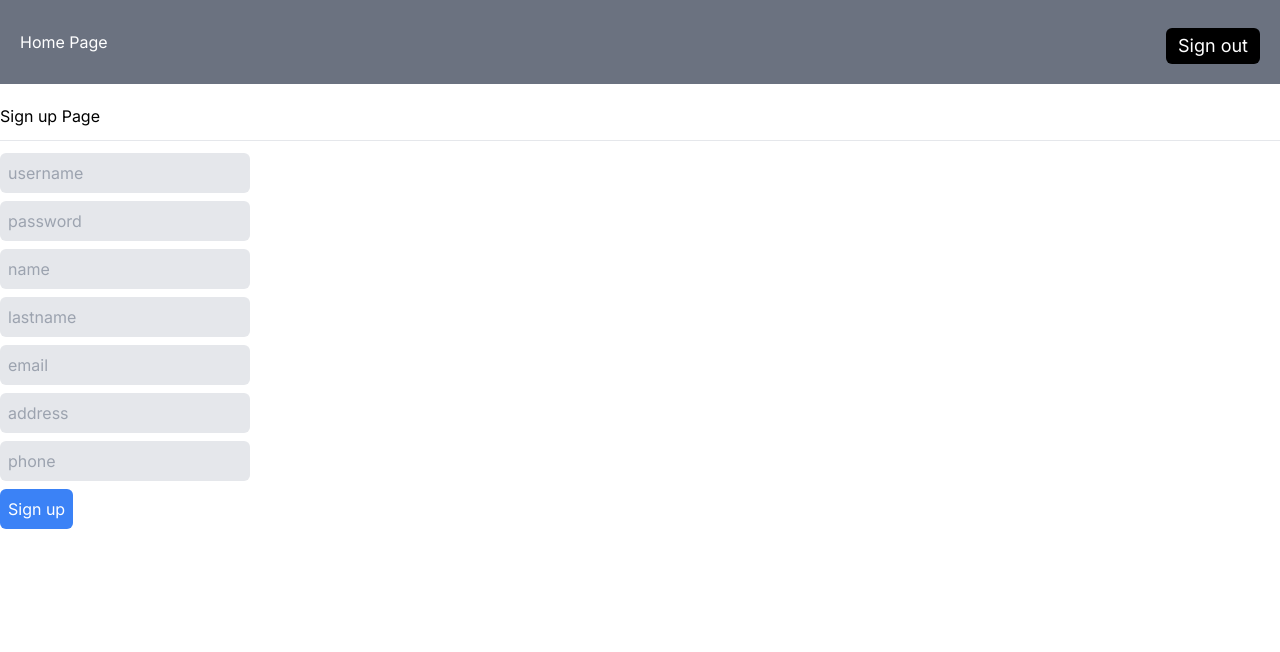
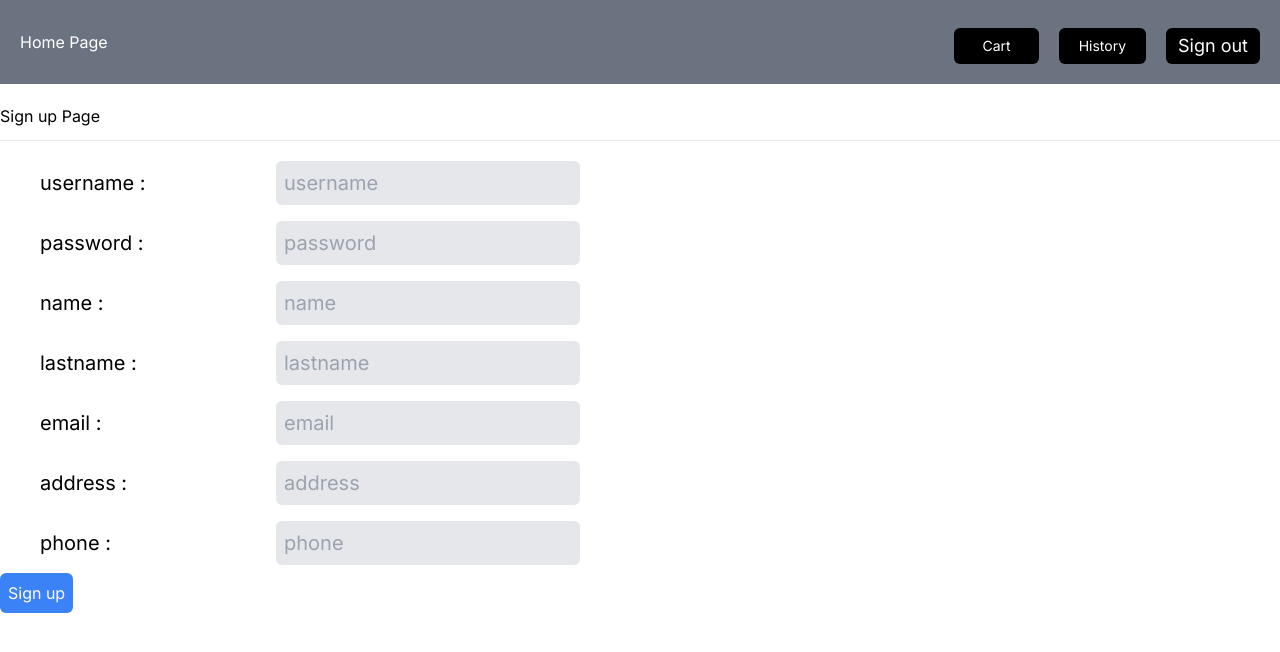
Before and after one commit to searsear5/tea-prisma-app, a Next.js app: page /signup in a window 1280 px wide. Shown: the top 652 px of the page. Built offline with nearby package versions, Linux system fonts and the light colour scheme; no server answers; sample sign-in values are in the browser's storage.

Commit message:
success 100

```diff
--- /dev/null
+++ b/app/api/history/route.ts
@@ -0,0 +1,34 @@
+import { PrismaClient } from "@prisma/client"
+import { create } from "domain"
+import { Session } from "inspector"
+import { getServerSession } from "next-auth"
+import { useSession } from "next-auth/react"
+import { authOption } from "../auth/[...nextauth]/route"
+
+const prisma = new PrismaClient()
+
+
+export async function GET(request: Request) {
+    const user = await getServerSession(authOption)
+    if (user?.user?.email) {
+        const userId = await prisma.customer.findFirst({
+            where: {
+                email: user.user.email
+            }
+        })
+        if (userId?.customer_id) {
+            const data = await prisma.orderHistory.findMany({
+                where: {
+                    customerid: userId.customer_id
+                }
+            })
+            return Response.json({
+                status: 'success',
+                data: data
+            })
+        }
+    }
+
+
+
+}
--- a/app/components/Navbar.tsx
+++ b/app/components/Navbar.tsx
@@ -6,6 +6,21 @@ import { useSession } from 'next-auth/react'
 
 function Navbar() {
     const { data: session, status } = useSession()
+
+    /*const calldata = async (): Promise<any> => {
+
+        const response = await axios.get('http://localhost:3000/api/home')
+        const datares: any = response.data.data
+        console.log("response", datares)
+
+
+        setData(datares)
+
+
+
+    }*/
+
+
     return (
         <nav className='bg-gray-500 text-white p-5'>
             <div className="container mx-auto">
@@ -15,9 +30,21 @@ function Navbar() {
                     </div>
                     <ul className='flex '>
                         {status == 'authenticated' && (
-                            <div className='bg-black hover:bg-red-500 w-fit text-sm text-white py-1 px-3 rounded-md mt-2'>
-                                <li className=' hover:cursor-pointer'><a onClick={() => signOut()} className='bg-black hover:bg-red-500 text-white  rounded-md text-lg '>Sign out</a></li>
+                            <div className='flex gap-5 w-min-125'>
+                                <div className='bg-black flex align-middle justify-center items-center hover:bg-[#5F8244]  text-sm text-white py-1 px-7 rounded-md mt-2 w-min-48'>
+                                    <li className='w-min-128 hover:cursor-pointer'><Link href="/cart">Cart</Link></li>
+                                </div>
+                                <div className='bg-black flex hover:bg-red-500 w-fit text-sm text-white py-1 px-5 rounded-md mt-2 items-center'>
+                                    <li className=' hover:cursor-pointer'><Link href='/history'>History</Link></li>
+                                </div>
+                                <div className='bg-black flex hover:bg-[#5F8244] w-fit text-sm text-white py-1 px-3 rounded-md mt-2'>
+                                    <li className=' hover:cursor-pointer'><a onClick={() => signOut()} className='bg-black hover:bg-red-500 text-white  rounded-md text-lg '>Sign out</a></li>
+
+                                </div>
+
+
                             </div>
+
                         )}
                         {status == 'unauthenticated' && (
                             <div className='flex'>
--- /dev/null
+++ b/app/components/history.tsx
@@ -0,0 +1,55 @@
+
+
+type his = {
+    customerid: number
+    description: string
+    image_url: string
+    orderHistory_id: number
+    price: number
+    quantity: number
+    teaname: string
+    type: string
+}
+
+function Historyitem({ item }: { item: his }) {
+
+
+
+    //ทำ history ให้สมบูรณ์
+    return (
+        <div className="flex gap-5 py-5">
+
+            <div className="max-w-m bg-white border border-gray-200 rounded-lg shadow dark:bg-gray-800 dark:border-gray-700 flex justify-center gap-10">
+                <a href="#">
+                    <img className="rounded-t-lg w-64" src={item.image_url} alt="pic tea" />
+                </a>
+                <div className="p-5">
+                    <div className="flex">
+                        <a href="#">
+                            <h5 className="mb-2 text-2xl font-bold tracking-tight text-gray-900 dark:text-white">{item.teaname}</h5>
+                        </a>
+                    </div>
+                    <p className="mb-3 font-normal text-gray-700 dark:text-gray-400"></p>
+                    <div className="flex-col py-5">
+                        <div className="flex m-2">
+                            <a href="#" className="inline-flex items-center px-3 py-2 text-sm font-medium text-center text-white bg-[#5F8244] rounded-lg ">
+                                quantity :  {item.quantity}
+
+                            </a>
+                        </div>
+                        <div className="flex m-2">
+                            <a href="#" className="inline-flex items-center px-3 py-2 text-sm font-medium text-center text-white bg-[#5F8244] rounded-lg ">
+                                price : {item.price}
+
+                            </a>
+                        </div>
+                    </div>
+                </div>
+            </div>
+
+
+        </div>
+    )
+}
+
+export default Historyitem
--- /dev/null
+++ b/app/components/historyall.tsx
@@ -0,0 +1,26 @@
+import Historyitem from "./history"
+
+type his = {
+    customerid: number
+    description: string
+    image_url: string
+    orderHistory_id: number
+    price: number
+    quantity: number
+    teaname: string
+    type: string
+}
+function Historyall({ data }: { data: his[] }) {
+    const renderProduct = data.map((his: his) => {
+
+        return <Historyitem item={his} />
+
+    })
+
+
+    return (
+        <div className="flex-col m-5 justify-between">{renderProduct}</div>
+    )
+}
+
+export default Historyall
--- /dev/null
+++ b/app/history/page.tsx
@@ -0,0 +1,69 @@
+"use client"
+import Navbar from "../components/Navbar";
+import React, { useEffect, useState } from "react";
+import { useSession } from "next-auth/react";
+import axios from "axios";
+import Link from "next/link";
+import ProductListtea from "../components/productListtea";
+import ProductListpot from "../components/productListpot";
+import ProductListcub from "../components/productListcub";
+import { useRouter } from "next/navigation";
+import Historyall from "../components/historyall";
+
+type his = {
+    customerid: number
+    description: string
+    image_url: string
+    orderHistory_id: number
+    price: number
+    quantity: number
+    teaname: string
+    type: string
+}
+export default function history() {
+
+    const { data: session, status } = useSession()
+
+    const router = useRouter()
+
+    const check = async () => {
+        if (status === 'unauthenticated') {
+            router.push('/home')
+        }
+    }
+
+    const [hisall, setHisall] = useState<his[]>([])
+
+    const calldata = async (): Promise<any> => {
+
+        await check()
+
+        const response = await axios.get('http://localhost:3000/api/history')
+        const datares: any = response.data.data
+        console.log("response", datares)
+
+        setHisall(datares)
+
+
+
+
+
+
+    }
+
+    useEffect(() => {
+        calldata()
+    }, [])
+
+
+
+    return (
+        <main>
+            <Navbar />
+            <div>
+                <Historyall data={hisall} />
+
+            </div>
+        </main>
+    )
+}
--- a/app/signup/page.tsx
+++ b/app/signup/page.tsx
@@ -65,13 +65,13 @@ const SignupPage = () => {
                         </div>
                     )}
 
-                    <input onChange={(e) => setUsername(e.target.value)} className='block bg-gray-200 p-2 my-2 rounded-md' type="text" placeholder='username' />
-                    <input onChange={(e) => setPassword(e.target.value)} className='block bg-gray-200 p-2 my-2 rounded-md' type="password" placeholder='password' />
-                    <input onChange={(e) => setName(e.target.value)} className='block bg-gray-200 p-2 my-2 rounded-md' type="text" placeholder='name' />
-                    <input onChange={(e) => setLastname(e.target.value)} className='block bg-gray-200 p-2 my-2 rounded-md' type="text" placeholder='lastname' />
-                    <input onChange={(e) => setEmail(e.target.value)} className='block bg-gray-200 p-2 my-2 rounded-md' type="email" placeholder='email' />
-                    <input onChange={(e) => setAddress(e.target.value)} className='block bg-gray-200 p-2 my-2 rounded-md' type="text" placeholder='address' />
-                    <input onChange={(e) => setPhone(e.target.value)} className='block bg-gray-200 p-2 my-2 rounded-md' type="text" placeholder='phone' />
+                    <div className='flex items-center text-xl gap-x-5'><div className='px-10 w-64'>username :</div> <div> <input onChange={(e) => setUsername(e.target.value)} className='block bg-gray-200 p-2 my-2 rounded-md' type="text" placeholder='username' /></div></div>
+                    <div className='flex items-center text-xl gap-x-5'><div className='px-10 w-64'>password :</div><div> <input onChange={(e) => setPassword(e.target.value)} className='block bg-gray-200 p-2 my-2 rounded-md' type="password" placeholder='password' /></div></div>
+                    <div className='flex items-center text-xl gap-x-5'><div className='px-10 w-64'> name :</div> <div><input onChange={(e) => setName(e.target.value)} className='block bg-gray-200 p-2 my-2 rounded-md' type="text" placeholder='name' /></div></div>
+                    <div className='flex items-center text-xl gap-x-5'><div className='px-10 w-64'>lastname :</div> <div><input onChange={(e) => setLastname(e.target.value)} className='block bg-gray-200 p-2 my-2 rounded-md' type="text" placeholder='lastname' /></div></div>
+                    <div className='flex items-center text-xl gap-x-5'><div className='px-10 w-64'>email :</div> <div><input onChange={(e) => setEmail(e.target.value)} className='block bg-gray-200 p-2 my-2 rounded-md' type="email" placeholder='email' /></div ></div>
+                    <div className='flex items-center text-xl gap-x-5'><div className='px-10 w-64'>address :</div> <div><input onChange={(e) => setAddress(e.target.value)} className='block bg-gray-200 p-2 my-2 rounded-md' type="text" placeholder='address' /></div ></div>
+                    <div className='flex items-center text-xl gap-x-5'><div className='px-10 w-64'>phone :</div> <div><input onChange={(e) => setPhone(e.target.value)} className='block bg-gray-200 p-2 my-2 rounded-md' type="text" placeholder='phone' /></div ></div>
                     <button type='submit' className='bg-blue-500 p-2 rounded-md text-white'>Sign up</button>
                 </form>
             </div>
--- a/app/userlogin/page.tsx
+++ b/app/userlogin/page.tsx
@@ -8,7 +8,7 @@ import ProductListtea from "../components/productListtea";
 import ProductListpot from "../components/productListpot";
 import ProductListcub from "../components/productListcub";
 import { useRouter } from "next/navigation";
-export default function Home() {
+export default function Userlogin() {
 
     const { data: session, status } = useSession()
 
@@ -64,8 +64,8 @@ export default function Home() {
         <main>
             <Navbar />
             <div className="flex-col justify-center  min-h-[100vh] bg-cover bg-no-repeat ">
-                <h3>User page</h3>
-                <h1> {session?.user?.name}</h1>
+
+                {/*<h1> {session?.user?.name}</h1>*/}
                 <div className="flex justify-center my-5 p-3 text-2xl font-bold tracking-tight text-white bg-[#5F8244] py-8 ">TEA BAG</div>
                 <div className="flex justify-center"><ProductListtea teaproduct={data} /></div>
                 <div className="flex justify-center my-5 p-3 text-2xl font-bold tracking-tight text-white bg-[#5F8244] py-8">TEA POT</div>
```
